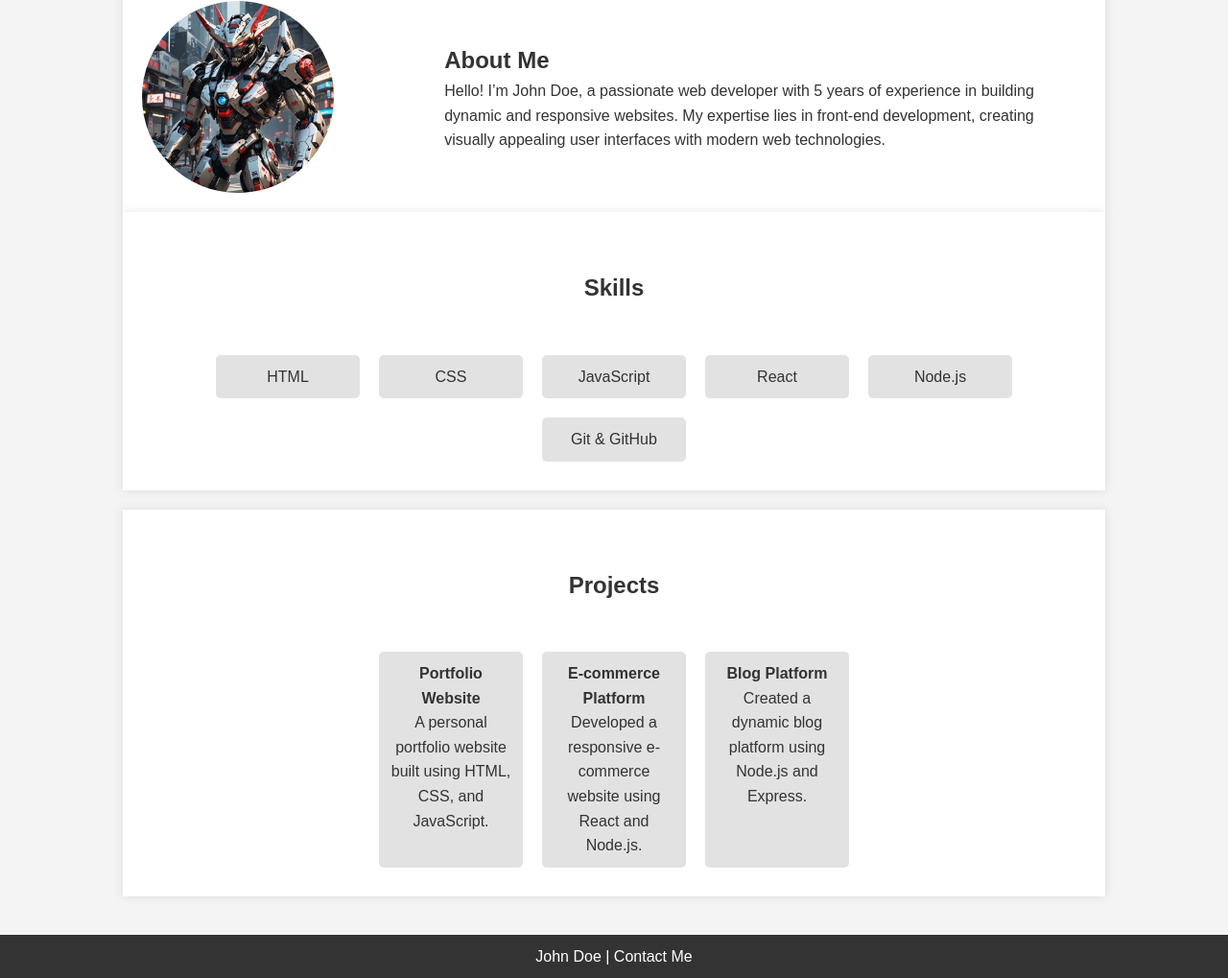
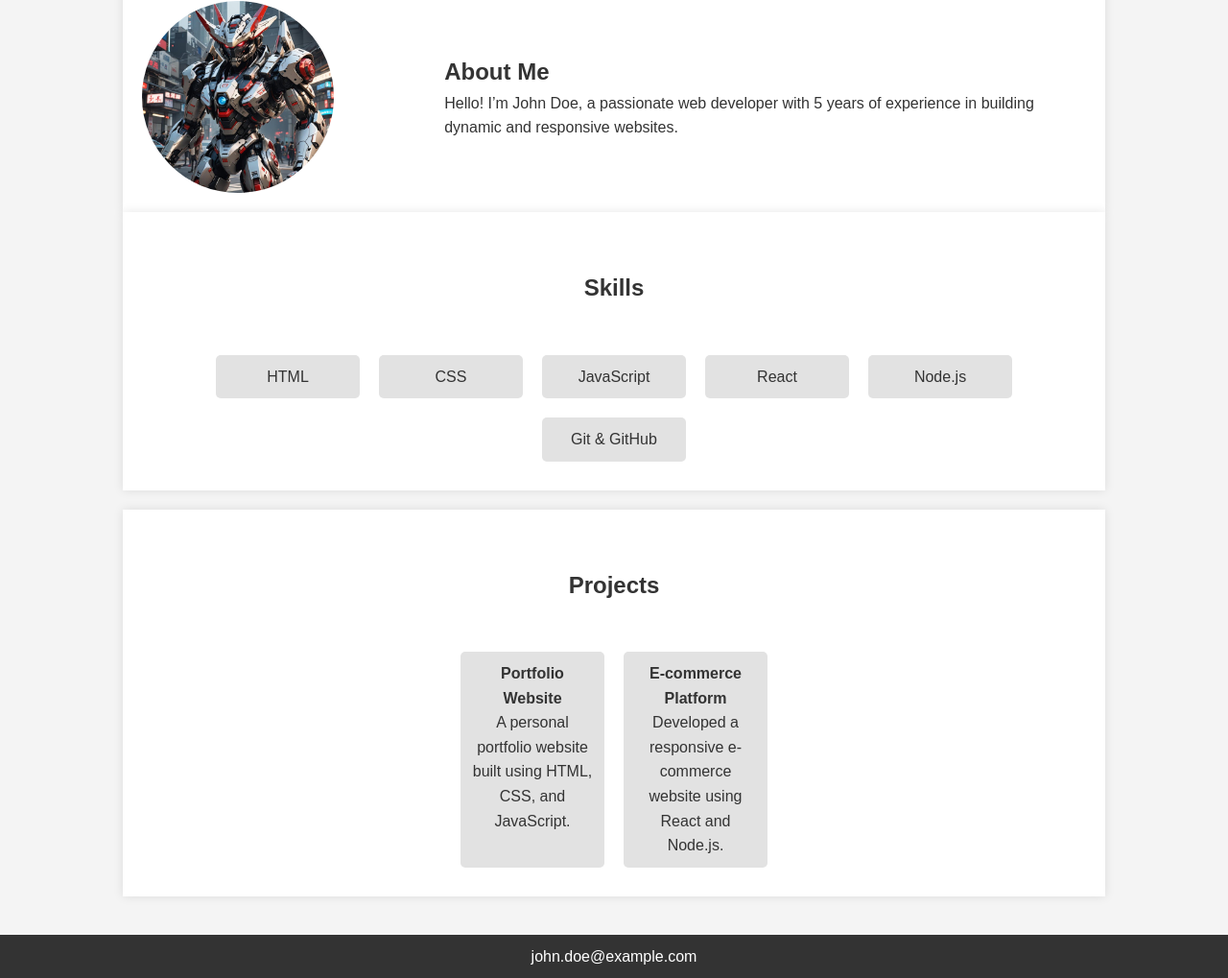
Before and after one commit to turfnima/sample-resume, a plain HTML site: page index.html in a window 1280 px wide. Shown: the part 171-1190 px from the top of the page at 96% size. Drawn offline with Linux system fonts and the light colour scheme.

Commit message:
modulized for non-coder friend
changed skills, to avoid looking like my resume

again, this is not my resume

simplified txts, one file to rule them all

not my resume

simplified txts

```diff
--- a/index.html
+++ b/index.html
@@ -102,7 +102,7 @@
 <body>
 
     <header>
-        <h1>John Doe's Portfolio</h1>
+        <h1 id="name">Loading Name...</h1>
         <nav>
             <ul>
                 <li><a href="#about">About Me</a></li>
@@ -114,48 +114,62 @@
     </header>
 
     <div class="container">
+        <!-- About Section with Profile Image -->
         <section id="about" class="about">
-            <img src="robot.png" alt="John Doe">
+            <img src="images/profile.png" alt="Profile Picture">
             <div class="about-text">
                 <h2>About Me</h2>
-                <p>Hello! I’m John Doe, a passionate web developer with 5 years of experience in building dynamic and responsive websites. My expertise lies in front-end development, creating visually appealing user interfaces with modern web technologies.</p>
+                <p id="self-intro">Loading self-intro...</p> <!-- 动态加载自我介绍内容 -->
             </div>
         </section>
 
+        <!-- Skills Section -->
         <section id="skills" class="skills">
             <h2 class="section-title">Skills</h2>
-            <ul class="skills-list">
-                <li>HTML</li>
-                <li>CSS</li>
-                <li>JavaScript</li>
-                <li>React</li>
-                <li>Node.js</li>
-                <li>Git & GitHub</li>
-            </ul>
+            <ul class="skills-list" id="skills-list">Loading skills...</ul> <!-- 动态加载技能列表 -->
         </section>
 
+        <!-- Projects Section -->
         <section id="projects" class="projects">
             <h2 class="section-title">Projects</h2>
-            <ul class="projects-list">
-                <li>
-                    <strong>Portfolio Website</strong>
-                    <p>A personal portfolio website built using HTML, CSS, and JavaScript.</p>
-                </li>
-                <li>
-                    <strong>E-commerce Platform</strong>
-                    <p>Developed a responsive e-commerce website using React and Node.js.</p>
-                </li>
-                <li>
-                    <strong>Blog Platform</strong>
-                    <p>Created a dynamic blog platform using Node.js and Express.</p>
-                </li>
-            </ul>
+            <ul class="projects-list" id="projects-list">Loading projects...</ul> <!-- 动态加载项目列表 -->
         </section>
     </div>
 
     <footer>
-        <p>John Doe | <a href="mailto:john.doe@example.com">Contact Me</a></p>
+        <p id="email">Loading email...</p> <!-- 动态加载邮箱 -->
     </footer>
+
+    <script>
+        // 函数用于加载并解析 content.txt 文件
+        function loadContentFile() {
+            fetch('content.txt')
+                .then(response => response.text())
+                .then(data => {
+                    const lines = data.split('\n');
+                    let content = {};
+
+                    // 解析 content.txt 文件内容
+                    lines.forEach(line => {
+                        const [key, value] = line.split(': ', 2);
+                        content[key] = value;
+                    });
+
+                    // 插入解析后的内容到页面相应部分
+                    document.getElementById('name').textContent = content['name'];
+                    document.getElementById('self-intro').textContent = content['self_intro'];
+                    document.getElementById('skills-list').innerHTML = content['skills'];
+                    document.getElementById('projects-list').innerHTML = content['projects'];
+                    document.getElementById('email').innerHTML = `<a href="mailto:${content['email']}">${content['email']}</a>`;
+                })
+                .catch(error => {
+                    console.error('Error loading content file:', error);
+                });
+        }
+
+        // 页面加载时调用函数
+        window.onload = loadContentFile;
+    </script>
 
 </body>
 </html>
```
Also changed, not shown: content.txt (added), images/profile.png (added).
